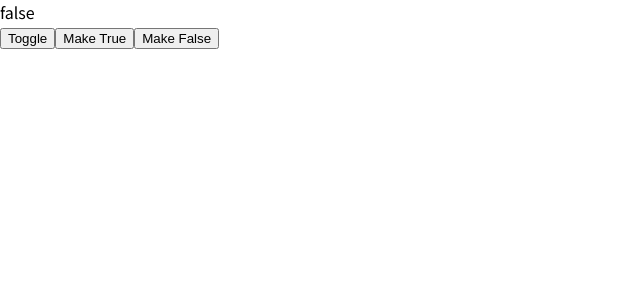
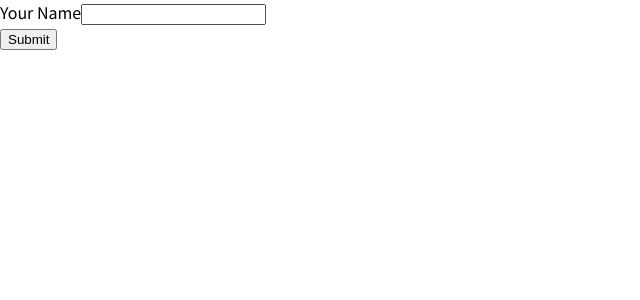
Before and after one commit to jne-freshers-dec-2023/amaan-javascript-training, a React (Create React App) app: page / in a window 1280 px wide. Shown: the top 300 px of the page, without its empty margins (0-640 px from the left). Built offline with nearby package versions, Linux system fonts and the light colour scheme.

Commit message:
feat : working on forms & input

```diff
--- a/src/App.js
+++ b/src/App.js
@@ -1,12 +1,14 @@
 import React from 'react';
 // import BackwardCounter from './components/BackwardCounter';
 // import ForwardCounter from './components/ForwardCounter';
-import ToggleComponent from './components/ToggleComponent';
+// import ToggleComponent from './components/ToggleComponent';
+import SimpleInput from './components/SimpleInput';
 
 function App() {
   return (
     <>
-      <ToggleComponent />
+      {/* <ToggleComponent /> */}
+      <SimpleInput/>
     </>
   );
 }
--- /dev/null
+++ b/src/components/SimpleInput.jsx
@@ -0,0 +1,25 @@
+import { useState } from "react";
+
+const SimpleInput = (props) => {
+    const [name, setName] = useState('');
+
+    const nameInputChangeHandler = (event)=>{
+        setName(event.target.value)
+    };
+    const formSubmissionHandler=(event)=>{
+        event.preventDefault();
+        console.log(name);
+    }
+
+    return (
+        <form onSubmit={formSubmissionHandler}>
+            <div className="form-group">
+                <label htmlFor="name">Your Name</label>
+                <input type="text" id="name" onChange={nameInputChangeHandler}/>
+            </div>
+            <button type="submit">Submit</button>
+        </form>
+
+    )
+}
+export default SimpleInput;
```
Also changed, not shown: src/components/BasicInput.jsx (added), src/hooks/useHttp.jsx (added).
